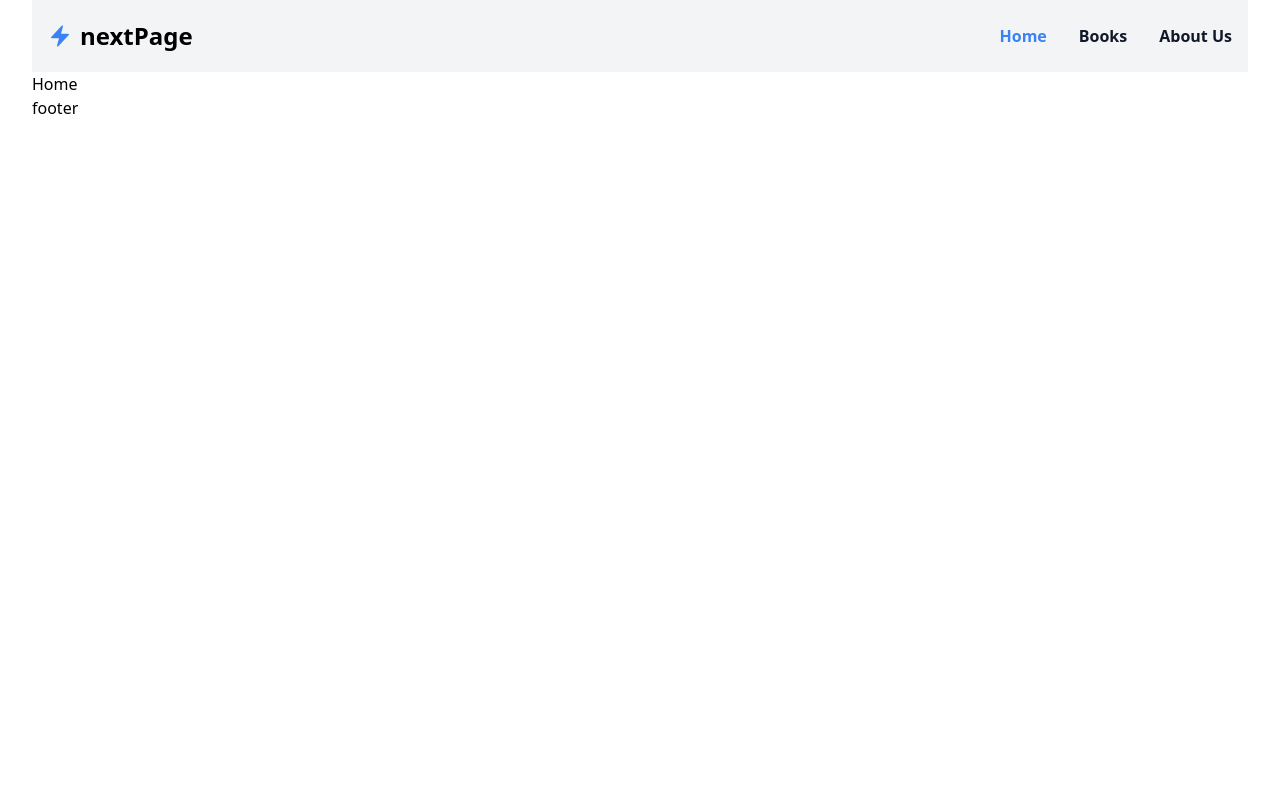
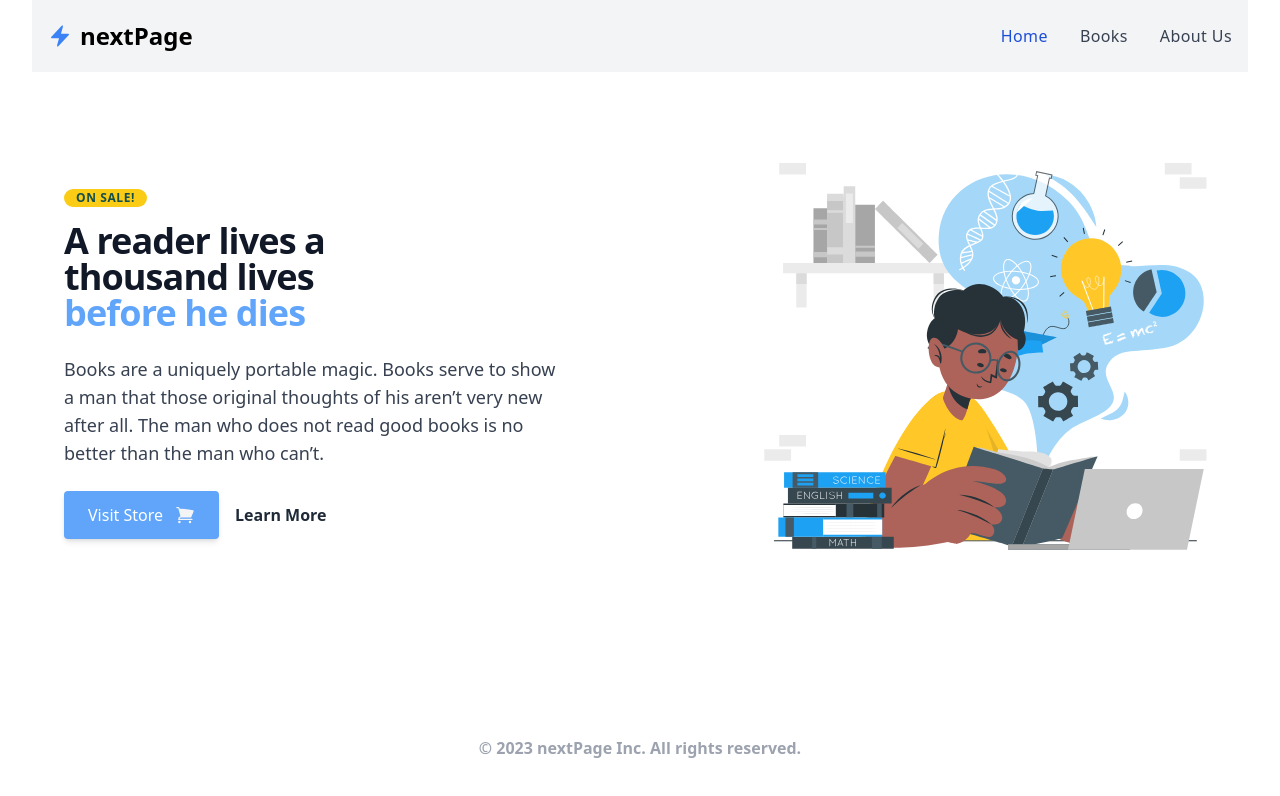
Before and after one commit to emon1995/next-page-react, a React (Vite) app: page / in a window 1280 px wide. Shown: the top 796 px of the page. Built offline with nearby package versions, Linux system fonts and the light colour scheme.

Commit message:
Home & Footer section added

```diff
--- a/package.json
+++ b/package.json
@@ -10,6 +10,7 @@
   },
   "dependencies": {
     "@heroicons/react": "^2.0.17",
+    "lottie-react": "^2.4.0",
     "react": "^18.2.0",
     "react-dom": "^18.2.0",
     "react-router-dom": "^6.10.0"
--- a/src/App.jsx
+++ b/src/App.jsx
@@ -8,10 +8,14 @@ function App() {
   const [count, setCount] = useState(0);
 
   return (
-    <div className="mx-auto sm:max-w-xl md:max-w-full lg:max-w-screen-xl md:px-24 lg:px-8">
+    <div className="mx-auto sm:max-w-xl md:max-w-full lg:max-w-screen-xl md:px-24 lg:px-8  ">
       <Header />
-      <Outlet />
-      <Footer />
+      <div className="min-h-[calc(100vh-152px)]">
+        <Outlet />
+      </div>
+      <div>
+        <Footer />
+      </div>
     </div>
   );
 }
--- a/src/components/Footer.jsx
+++ b/src/components/Footer.jsx
@@ -3,7 +3,9 @@ import React from "react";
 const Footer = () => {
   return (
     <div>
-      <h1>footer</h1>
+      <h1 className="text-center font-bold text-gray-400 p-4">
+        &copy; 2023 nextPage Inc. All rights reserved.
+      </h1>
     </div>
   );
 };
--- a/src/components/Home.jsx
+++ b/src/components/Home.jsx
@@ -1,9 +1,49 @@
 import React from "react";
+import Lottie from "lottie-react";
+import reader from "../assets/94115-reading-boy.json";
+import { ShoppingCartIcon } from "@heroicons/react/24/solid";
+import { Link } from "react-router-dom";
 
 const Home = () => {
   return (
-    <div>
-      <h1>Home</h1>
+    <div className="my-container flex flex-col items-center justify-between lg:flex-row py-8 lg:py-20">
+      {/* Text Content */}
+      <div className="mb-10 lg:max-w-lg  lg:pr-5 lg:mb-0">
+        <div className="max-w-xl mb-6 lg:mt-8">
+          <div>
+            <p className="badge">On Sale!</p>
+          </div>
+          <h2 className="max-w-lg mb-6 font-sans text-3xl font-bold tracking-tight text-gray-900 sm:text-4xl sm:leading-none">
+            A reader lives a <br className="hidden md:block" /> thousand lives{" "}
+            <span className="inline-block text-blue-400">before he dies</span>
+          </h2>
+          <p className="text-base text-gray-700 md:text-lg">
+            Books are a uniquely portable magic. Books serve to show a man that
+            those original thoughts of his aren’t very new after all. The man
+            who does not read good books is no better than the man who can’t.
+          </p>
+        </div>
+        <div className="flex flex-col items-center md:flex-row">
+          <Link to="/books" className="btn md:w-auto md:mr-4">
+            <div className="inline-flex items-center justify-center w-full h-full">
+              <p className="mr-3">Visit Store</p>
+              <ShoppingCartIcon className="w-5 text-gray-100" />
+            </div>
+          </Link>
+          <Link
+            to="/about"
+            className="inline-flex items-center font-semibold text-gray-800 transition-colors duration-200 hover:text-blue-700"
+          >
+            Learn More
+          </Link>
+        </div>
+      </div>
+      {/* Lottie Animation */}
+      <div className="relative lg:w-1/2 ">
+        <div className="w-full lg:w-4/5 lg:ml-auto h-56  sm:h-96">
+          <Lottie animationData={reader} loop={true} />
+        </div>
+      </div>
     </div>
   );
 };
--- a/src/index.css
+++ b/src/index.css
@@ -2,10 +2,22 @@
 @tailwind components;
 @tailwind utilities;
 
+.my-container {
+  @apply px-4 py-16 mx-auto sm:max-w-xl md:max-w-full lg:max-w-screen-xl md:px-24 lg:px-8 lg:py-20;
+}
+
+.btn {
+  @apply inline-flex items-center h-12 px-6 mb-3 font-medium text-white transition duration-200 rounded shadow-md  md:mb-0 bg-blue-400 hover:bg-blue-700;
+}
+
+.badge {
+  @apply inline-block px-3 py-px mb-4 text-xs font-semibold tracking-wider text-teal-900 uppercase rounded-full bg-yellow-400;
+}
+
 .active {
-  @apply text-blue-500 hover:text-blue-300 transition-colors duration-200;
+  @apply font-medium tracking-wide text-blue-700 transition-colors duration-200 hover:text-blue-400;
 }
 
 .default {
-  @apply text-gray-900 hover:text-blue-300 transition-colors duration-200;
+  @apply font-medium tracking-wide text-gray-700 transition-colors duration-200 hover:text-blue-400;
 }
```
Also changed, not shown: 1 other file (tests, documents, lock files or other folders).
